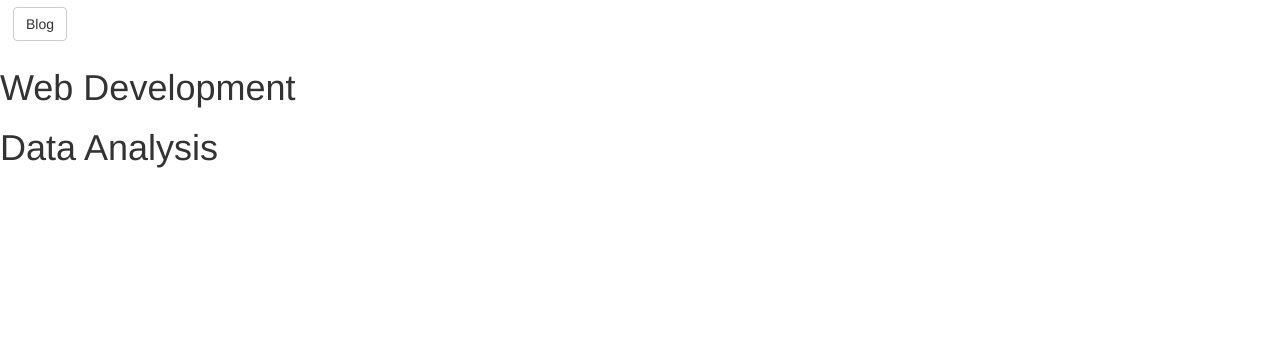
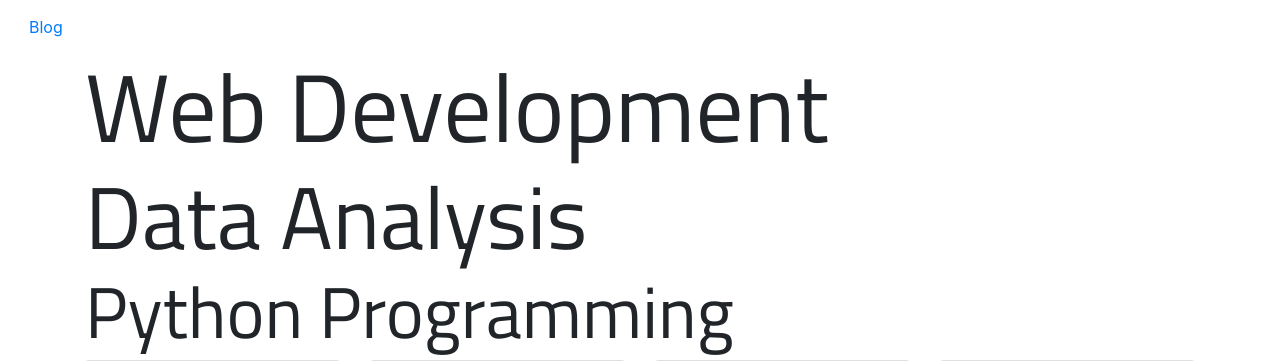
Before and after one commit to piotrdelikat/blog, a Django app: template home/templates/home/home.html in a window 1280 px wide. Shown: the top 361 px of the page. Run offline with Django 3.2, Linux system fonts and the light colour scheme; the template is opened without the code that fills it, so the values that code supplies are empty; some libraries are stand-ins or nearby versions.

Commit message:
Bootstrap upgrade, home update

```diff
--- a/home/static/css/main.css
+++ b/home/static/css/main.css
@@ -1,4 +1,8 @@
 h1
+{
+    font-family: 'Titillium Web', sans-serif;
+}
+
 h2
 {
     color: #FCA205;
@@ -15,3 +19,9 @@ p
     font-family: 'Lora', serif;
     font-size: 18px
 }
+
+.card
+{
+    padding-top: 50px;
+    padding-bottom: 50px;
+}
--- a/home/templates/home/header.html
+++ b/home/templates/home/header.html
@@ -10,20 +10,18 @@
         <meta name="description" content="" />
         <meta name="viewport" content="width=device-width, initial-scale=1" />
 
-        <link rel="stylesheet" href="https://maxcdn.bootstrapcdn.com/bootstrap/3.3.7/css/bootstrap.min.css" integrity="sha384-BVYiiSIFeK1dGmJRAkycuHAHRg32OmUcww7on3RYdg4Va+PmSTsz/K68vbdEjh4u" crossorigin="anonymous">
-        <link href="https://fonts.googleapis.com/css?family=Lora|Montserrat" rel="stylesheet">
+        <link rel="stylesheet" href="https://maxcdn.bootstrapcdn.com/bootstrap/4.0.0-beta/css/bootstrap.min.css" integrity="sha384-/Y6pD6FV/Vv2HJnA6t+vslU6fwYXjCFtcEpHbNJ0lyAFsXTsjBbfaDjzALeQsN6M" crossorigin="anonymous">
+        <link href="https://fonts.googleapis.com/css?family=Lora|Montserrat|Titillium+Web" rel="stylesheet">
         {% load staticfiles %}
         <link rel="stylesheet" href="{% static 'css/main.css' %}">
     </head>
     <body>
-            <header>
-                <div class="btn">
-                   <a class="btn btn-default" href="/blog/">Blog</a>
-                </div>
-            </header>
-            <div>
+        <header>
+            <div class="btn-lg">
+               <a class="btn btn-default" href="/blog/">Blog</a>
+            </div>
+        </header>
                 {% block content %}
                 {% endblock %}
-            </div>
     </body>
 </html>
--- a/home/templates/home/home.html
+++ b/home/templates/home/home.html
@@ -2,7 +2,31 @@
 
 {% block content %}
 
-    <h1>Web Development</h1>
-    <h1>Data Analysis</h1>
+<div class="container">
+    <h1 class="display-1 align-baseline">Web Development</h1>
+    <h1 class="display-2">Data Analysis</h1>
+    <h1 class="display-3">Python Programming</h1>
+</div>
+<div class="container">
+    <div class="card-deck text-center">
+      <div class="card">
+          Data Scraping
+      </div>
+      <div class="card">
+          Data Manipulation
+      </div>
+      <div class="card">
+          Visualisation
+      </div>
+      <div class="card">
+          Put it online as an Webapp
+      </div>
+    </div>
+    <div class="container">
+        {% load staticfiles %}
+        <img src="{% static 'img/windmail.jpg' %}" class="img-fluid" alt="Responsive image">
+    </div>
+</div>
+
 
 {% endblock %}
```
